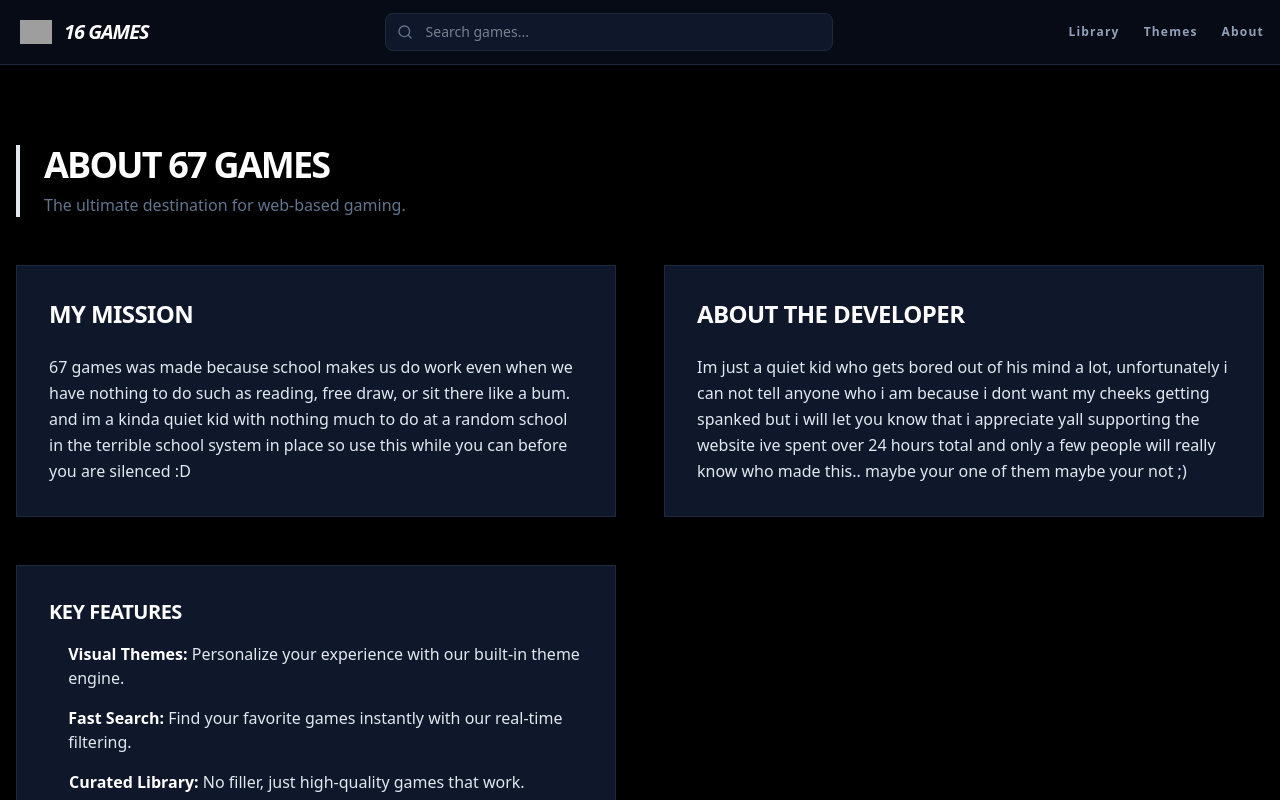
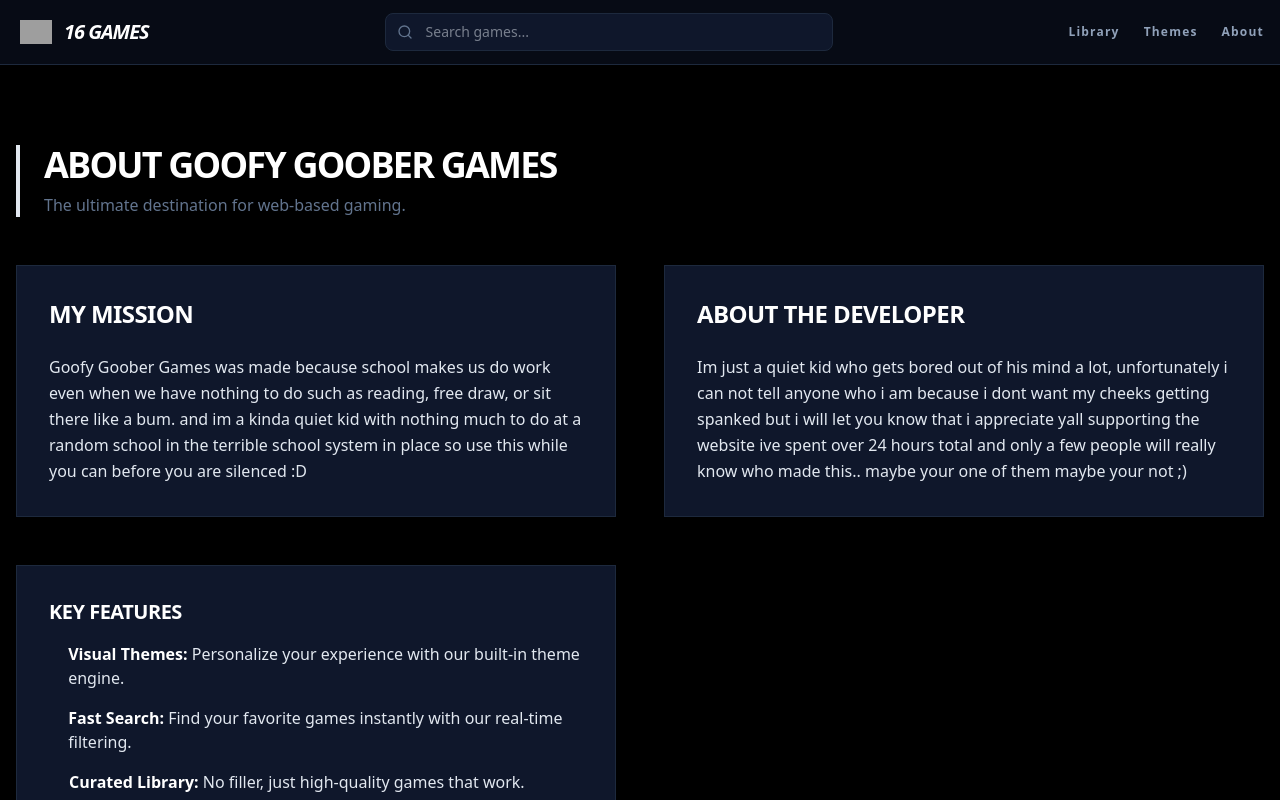
Before and after one commit to GoofyTheGobbler/arcadehub, a React (Vite) app: page / in a window 1280 px wide. Both pictures are taken after a click on the button "About". Shown: the top 800 px of the page. Built offline with nearby package versions, Linux system fonts and the light colour scheme; grey boxes are pictures that could not be loaded.

Commit message:
refactor: Update application name and metadata
Renames the application from "67 games" to "Goofy Goober Games" and updates the associated metadata and image alt text. Also updates game thumbnail URLs for a more consistent aesthetic.

```diff
--- a/metadata.json
+++ b/metadata.json
@@ -1,5 +1,5 @@
 {
-  "name": "67 games",
+  "name": "Goofy Goober Games",
   "description": "A place where you can find some silly little things.",
   "requestFramePermissions": []
 }
--- a/src/App.jsx
+++ b/src/App.jsx
@@ -175,7 +175,7 @@ export default function App() {
             <div className={`bg-${currentTheme.primary} p-1 rounded-lg transition-colors shadow-[0_0_15px_${currentTheme.shadow}] flex items-center justify-center overflow-hidden`}>
               <img
                 src="global000054e2aa70026d0000015f20.png"
-                alt="67 Games Logo"
+                alt="Goofy Goober Games Logo"
                 className="w-8 h-8 object-contain"
                 referrerPolicy="no-referrer"
               />
@@ -239,7 +239,7 @@ export default function App() {
               className="py-12"
             >
               <div className={`mb-12 border-l-4 border-${currentTheme.primary} pl-6`}>
-                <h2 className={`text-4xl font-black ${currentTheme.heading} mb-2 uppercase tracking-tighter`}>About 67 Games</h2>
+                <h2 className={`text-4xl font-black ${currentTheme.heading} mb-2 uppercase tracking-tighter`}>About Goofy Goober Games</h2>
                 <p className={`${currentTheme.bg === 'bg-white' ? 'text-slate-600' : 'text-slate-500'} font-medium`}>The ultimate destination for web-based gaming.</p>
               </div>
 
@@ -247,7 +247,7 @@ export default function App() {
                   <div className={`${currentTheme.card} border ${currentTheme.border} p-8 space-y-6`}>
                     <h3 className={`text-2xl font-black ${currentTheme.heading} uppercase tracking-tight`}>My Mission</h3>
                     <p className="leading-relaxed">
-                      67 games was made because school makes us do work even when we have nothing to do such as reading, free draw, or sit there like a bum. and im a kinda quiet kid with nothing much to do at a random school in the terrible school system in place so use this while you can before you are silenced :D
+                      Goofy Goober Games was made because school makes us do work even when we have nothing to do such as reading, free draw, or sit there like a bum. and im a kinda quiet kid with nothing much to do at a random school in the terrible school system in place so use this while you can before you are silenced :D
                     </p>
                   </div>
 
@@ -453,14 +453,14 @@ export default function App() {
             <div className={`w-10 h-10 bg-${currentTheme.primary} flex items-center justify-center rounded-lg overflow-hidden p-1`}>
               <img
                 src="global000054e2aa70026d0000015f20.png"
-                alt="67 Games Logo"
+                alt="Goofy Goober Games Logo"
                 className="w-full h-full object-contain"
                 referrerPolicy="no-referrer"
               />
             </div>
             <span className={`font-black ${currentTheme.heading} uppercase italic tracking-tighter`}>{gamesData.length} games</span>
           </div>
-          <p className={`${currentTheme.bg === 'bg-white' ? 'text-slate-400' : 'text-slate-700'} text-[10px] uppercase font-bold tracking-widest`}>© 2026 67 games. All rights reserved.</p>
+          <p className={`${currentTheme.bg === 'bg-white' ? 'text-slate-400' : 'text-slate-700'} text-[10px] uppercase font-bold tracking-widest`}>© 2026 Goofy Goober Games. All rights reserved.</p>
           <div className={`flex gap-8 text-[10px] font-black uppercase tracking-widest ${currentTheme.bg === 'bg-white' ? 'text-slate-400' : 'text-slate-500'}`}>
             <a
               href="https://docs.google.com/forms/d/e/1FAIpQLSeO6LlDXeJJ5olG5UyTXYmzplrO637iIOyb8lH1KOaXcTPK-w/viewform?usp=preview"
--- a/src/games.json
+++ b/src/games.json
@@ -11,21 +11,21 @@
     "title": "Space Waves",
     "description": "A fast-paced, neon-lit rhythm platformer where you navigate through challenging levels with precision and timing.",
     "url": "https://www.crazygames.com/embed/space-waves",
-    "thumbnail": "https://images.unsplash.com/photo-1462331940025-496dfbfc7564?q=80&w=2022&auto=format&fit=crop"
+    "thumbnail": "https://playszgames.com/wp-content/uploads/2025/07/play-space-waves-unblocked-games-for-free.webp"
   },
   {
     "id": "buildnow-gg",
     "title": "BuildNow GG",
     "description": "An online build-and-shoot game featuring various game modes, weapons, and maps.",
     "url": "https://games.crazygames.com/en_US/buildnow-gg/index.html?v=1.354",
-    "thumbnail": "https://images.unsplash.com/photo-1595590424283-b8f17842773f?q=80&w=400&h=300&auto=format&fit=crop"
+    "thumbnail": "https://images.igdb.com/igdb/image/upload/t_720p/ar3bwt.jpg"
   },
   {
     "id": "osu-mania",
     "title": "bemuse (piano osu)",
     "description": "A high-performance web-based rhythm game with vertical scrolling notes, similar to Osu! Mania.",
     "url": "https://bemuse.ninja/",
-    "thumbnail": "https://images.unsplash.com/photo-1520523839897-bd0b52f945a0?q=80&w=2070&auto=format&fit=crop"
+    "thumbnail": "https://i.etsystatic.com/31528586/r/il/06072f/4363493863/il_fullxfull.4363493863_5v6w.jpg"
   },
   {
     "id": "geometry-dash-lite",
@@ -53,7 +53,7 @@
     "title": "Cookie Clicker",
     "description": "The original idle game where you bake an absurd amount of cookies!",
     "url": "https://selenite.cc/loader.html?title=Cookie%20Clicker&dir=cookieclicker&img=img/perfectCookie.png&type=g",
-    "thumbnail": "https://images.unsplash.com/photo-1558961363-fa8fdf82db35?q=80&w=400&h=300&auto=format&fit=crop"
+    "thumbnail": "https://movilforum.com/wp-content/uploads/2024/05/Cookie_Clicker.webp"
   },
   {
     "id": "fnaf",
```
